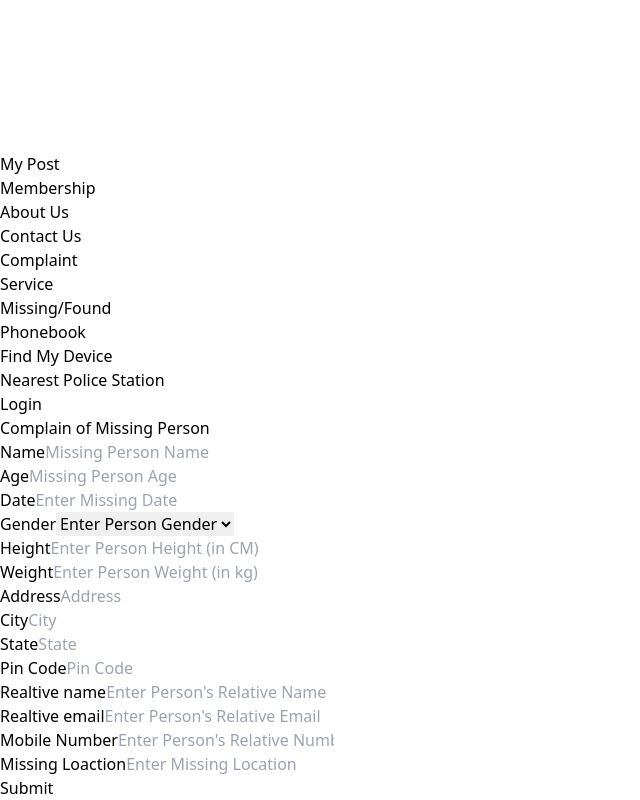
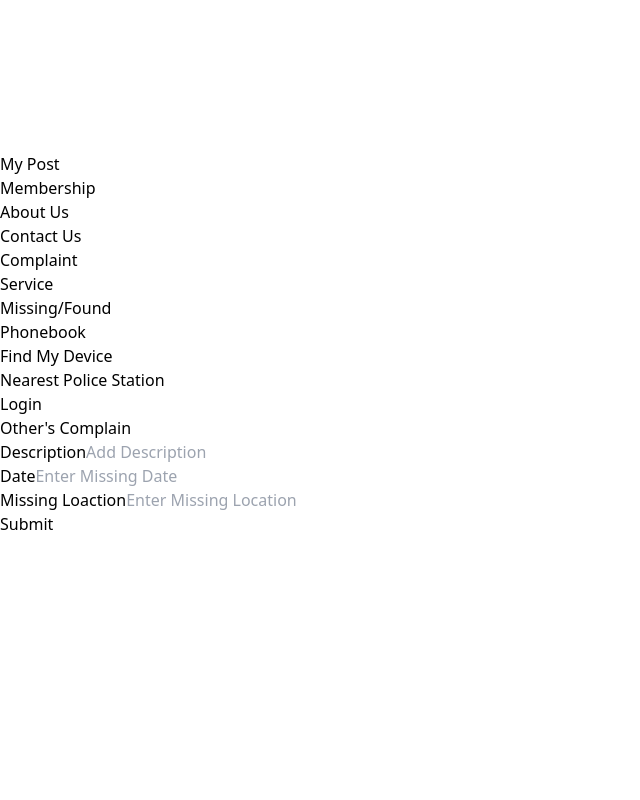
Before and after one commit to RishabhSingh0712/Police-App, a React (Vite) app in the folder Police App/: page /otherform in a window 1280 px wide. Shown: the part 1152-1952 px from the top of the page, without its empty margins (0-640 px from the left). After the commit the page ends 1688 px from the top, so only its background shows below. Built offline with nearby package versions, Linux system fonts and the light colour scheme.

Commit message:
Update form

```diff
--- a/Police App/src/Form/OtherForm.jsx
+++ b/Police App/src/Form/OtherForm.jsx
@@ -3,18 +3,9 @@ import Header from "../components/Header";
 
 const OtherForm = () => {
   const [formData, setFormData] = useState({
-    name: '',
-    dob: '',
-    mobile: '',
-    email: '',
-    aadhar: '',
-    address: '',
-    city: '',
-    state: '',
-    password: '',
-    confirmPassword: '',
-    pincode: '',
-    photo: null,
+    description: '',
+    date: '',
+    missinglocation: '',
   });
 
   const handleInputChange = (e) => {
@@ -38,41 +29,25 @@ const OtherForm = () => {
     <div className="min-h-screen flex items-center justify-center overflow-hidden max-h-full bg-gray-600 py-24 px-4 sm:px-6 lg:px-8">
       <div className="max-w-md w-full space-y-8 overflow-y-auto">
         <div>
-          <h2 className="mt-6 text-center text-3xl text-white">Complain of Missing Person</h2>
+          <h2 className="mt-6 text-center text-3xl text-white">Other's Complain</h2>
         </div>
         <form className="mt-8 space-y-6" onSubmit={handleSubmit}>
           <div className="rounded-md shadow-sm -space-y-px">
             <div className="grid grid-cols-1 gap-6">
 
               <div>
-                <label htmlFor="name" className="sr-only">
-                  Name
+                <label htmlFor="description" className="sr-only">
+                Description
                 </label>
                 <input
-                  id="name"
-                  name="name"
+                  id="description"
+                  name="description"
                   type="text"
-                  autoComplete="name"
+                  autoComplete="description"
                   required
                   className="appearance-none relative block w-full px-3 py-2 border border-gray-300 placeholder-gray-500 text-gray-900 rounded-t-md focus:z-10 focus:border-indigo-500 focus:outline-none focus:ring-indigo-500 sm:text-sm"
-                  placeholder="Missing Person Name"
-                  value={formData.name}
-                  onChange={handleInputChange}
-                />
-              </div>
-              <div>
-                <label htmlFor="Age" className="sr-only">
-                  Age
-                </label>
-                <input
-                  id="age"
-                  name="age"
-                  type="number"
-                  autoComplete="age"
-                  required
-                  className="appearance-none relative block w-full px-3 py-2 border border-gray-300 placeholder-gray-500 text-gray-900 rounded-t-md focus:z-10 focus:border-indigo-500 focus:outline-none focus:ring-indigo-500 sm:text-sm"
-                  placeholder="Missing Person Age"
-                  value={formData.age}
+                  placeholder="Add Description"
+                  value={formData.description}
                   onChange={handleInputChange}
                 />
               </div>
@@ -89,169 +64,6 @@ const OtherForm = () => {
                   className="appearance-none relative block w-full px-3 py-2 border border-gray-300 placeholder-gray-500 text-gray-900 rounded-t-md focus:z-10 focus:border-indigo-500 focus:outline-none focus:ring-indigo-500 sm:text-sm"
                   placeholder="Enter Missing Date"
                   value={formData.date}
-                  onChange={handleInputChange}
-                />
-              </div>
-              <div>
-                  <label htmlFor="gender" className="sr-only">
-                    Gender
-                  </label>
-                  <select
-                    id="gender"
-                    name="gender"
-                    autoComplete="gender"
-                    required
-                    className="appearance-none relative block w-full px-3 py-2 border border-gray-300 placeholder-gray-500 text-gray-900 rounded-md focus:z-10 focus:border-indigo-500 focus:outline-none focus:ring-indigo-500 sm:text-sm"
-                    value={formData.gender}
-                    onChange={handleInputChange}
-                  >
-                    <option value="">Enter Person Gender</option>
-                    <option value="male">Male</option>
-                    <option value="female">Female</option>
-                    <option value="other">Other</option>
-                  </select>
-                </div>
-                <div>
-                <label htmlFor="height" className="sr-only">
-                  Height
-                </label>
-                <input
-                  id="height"
-                  name="height"
-                  type="number"
-                  autoComplete="height"
-                  required
-                  className="appearance-none relative block w-full px-3 py-2 border border-gray-300 placeholder-gray-500 text-gray-900 rounded-t-md focus:z-10 focus:border-indigo-500 focus:outline-none focus:ring-indigo-500 sm:text-sm"
-                  placeholder="Enter Person Height (in CM)"
-                  value={formData.height}
-                  onChange={handleInputChange}
-                />
-              </div>
-                <div>
-                <label htmlFor="weight" className="sr-only">
-                  Weight
-                </label>
-                <input
-                  id="weight"
-                  name="weight"
-                  type="number"
-                  autoComplete="weight"
-                  required
-                  className="appearance-none relative block w-full px-3 py-2 border border-gray-300 placeholder-gray-500 text-gray-900 rounded-t-md focus:z-10 focus:border-indigo-500 focus:outline-none focus:ring-indigo-500 sm:text-sm"
-                  placeholder="Enter Person Weight (in kg)"
-                  value={formData.weight}
-                  onChange={handleInputChange}
-                />
-              </div>
-              <div>
-                <label htmlFor="address" className="sr-only">
-                  Address
-                </label>
-                <input
-                  id="address"
-                  name="address"
-                  type="text"
-                  autoComplete="off"
-                  required
-                  className="appearance-none  relative block w-full px-3 py-2 border border-gray-300 placeholder-gray-500 text-gray-900 rounded-md focus:z-10 focus:border-indigo-500 focus:outline-none focus:ring-indigo-500 sm:text-sm"
-                  placeholder="Address"
-                  value={formData.address}
-                  onChange={handleInputChange}
-                />
-              </div>
-              <div>
-                <label htmlFor="city" className="sr-only">
-                  City
-                </label>
-                <input
-                  id="city"
-                  name="city"
-                  type="text"
-                  autoComplete="address-level2"
-                  required
-                  className="appearance-none  relative block w-full px-3 py-2 border border-gray-300 placeholder-gray-500 text-gray-900 rounded-md focus:z-10 focus:border-indigo-500 focus:outline-none focus:ring-indigo-500 sm:text-sm"
-                  placeholder="City"
-                  value={formData.city}
-                  onChange={handleInputChange}
-                />
-              </div>
-              <div>
-                <label htmlFor="state" className="sr-only">
-                  State
-                </label>
-                <input
-                  id="state"
-                  name="state"
-                  type="text"
-                  autoComplete="address-level1"
-                  required
-                  className="appearance-none  relative block w-full px-3 py-2 border border-gray-300 placeholder-gray-500 text-gray-900 rounded-md focus:z-10 focus:border-indigo-500 focus:outline-none focus:ring-indigo-500 sm:text-sm"
-                  placeholder="State"
-                  value={formData.state}
-                  onChange={handleInputChange}
-                />
-              </div>
-              <div>
-                <label htmlFor="pincode" className="sr-only">
-                  Pin Code
-                </label>
-                <input
-                  id="pincode"
-                  name="pincode"
-                  type="number"
-                  autoComplete="postal-code"
-                  required
-                  className="appearance-none relative block w-full px-3 py-2 border border-gray-300 placeholder-gray-500 text-gray-900 rounded-md focus:z-10 focus:border-indigo-500 focus:outline-none focus:ring-indigo-500 sm:text-sm"
-                  placeholder="Pin Code"
-                  value={formData.pincode}
-                  onChange={handleInputChange}
-                />
-              </div>
-              <div>
-                <label htmlFor="realtivename" className="sr-only">
-                Realtive name
-                </label>
-                <input
-                  id="realtivename"
-                  name="realtivename"
-                  type="text"
-                  autoComplete="realtivename"
-                  required
-                  className="appearance-none relative block w-full px-3 py-2 border border-gray-300 placeholder-gray-500 text-gray-900 rounded-t-md focus:z-10 focus:border-indigo-500 focus:outline-none focus:ring-indigo-500 sm:text-sm"
-                  placeholder="Enter Person's Relative Name"
-                  value={formData.realtivename}
-                  onChange={handleInputChange}
-                />
-              </div>
-              <div>
-                <label htmlFor="realtiveemail" className="sr-only">
-                Realtive email
-                </label>
-                <input
-                  id="realtiveemail"
-                  name="realtiveemail"
-                  type="text"
-                  autoComplete="realtiveemail"
-                  required
-                  className="appearance-none relative block w-full px-3 py-2 border border-gray-300 placeholder-gray-500 text-gray-900 rounded-t-md focus:z-10 focus:border-indigo-500 focus:outline-none focus:ring-indigo-500 sm:text-sm"
-                  placeholder="Enter Person's Relative Email"
-                  value={formData.realtiveemail}
-                  onChange={handleInputChange}
-                />
-              </div>
-              <div>
-                <label htmlFor="mobile" className="sr-only">
-                  Mobile Number
-                </label>
-                <input
-                  id="mobile"
-                  name="mobile"
-                  type="number"
-                  autoComplete="tel"
-                  required
-                  className="appearance-none relative block w-full px-3 py-2 border border-gray-300 placeholder-gray-500 text-gray-900 focus:z-10 focus:border-indigo-500 rounded-b-md focus:outline-none focus:ring-indigo-500 sm:text-sm"
-                  placeholder="Enter Person's Relative Number"
-                  value={formData.mobile}
                   onChange={handleInputChange}
                 />
               </div>
```
